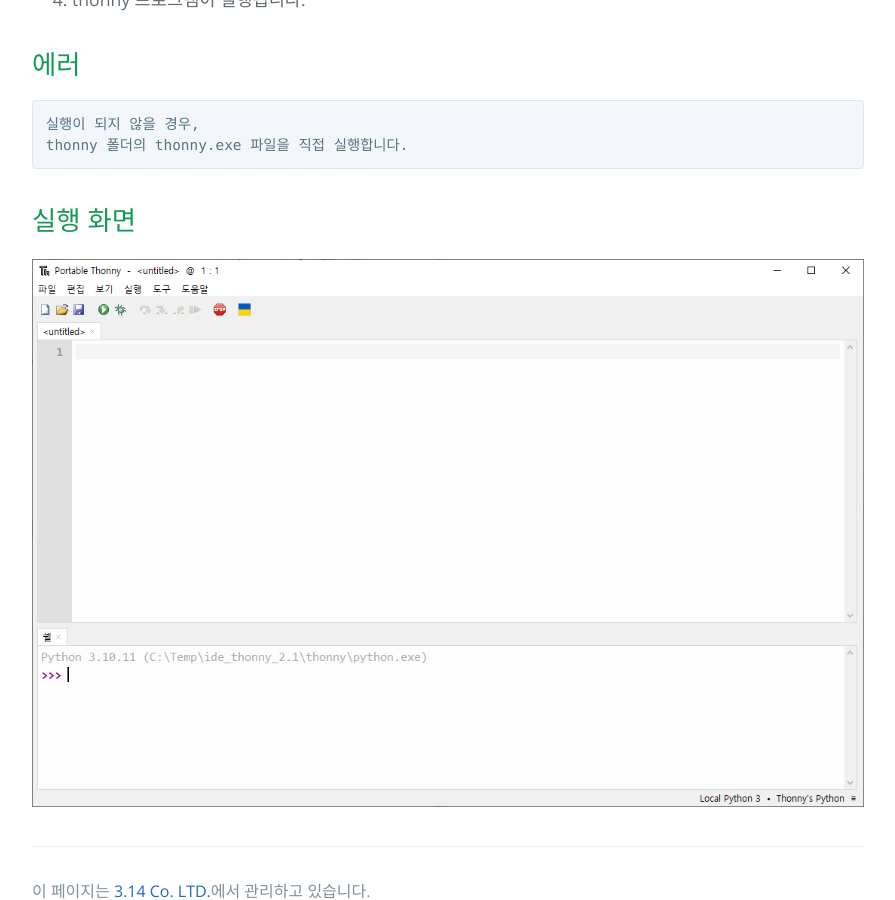
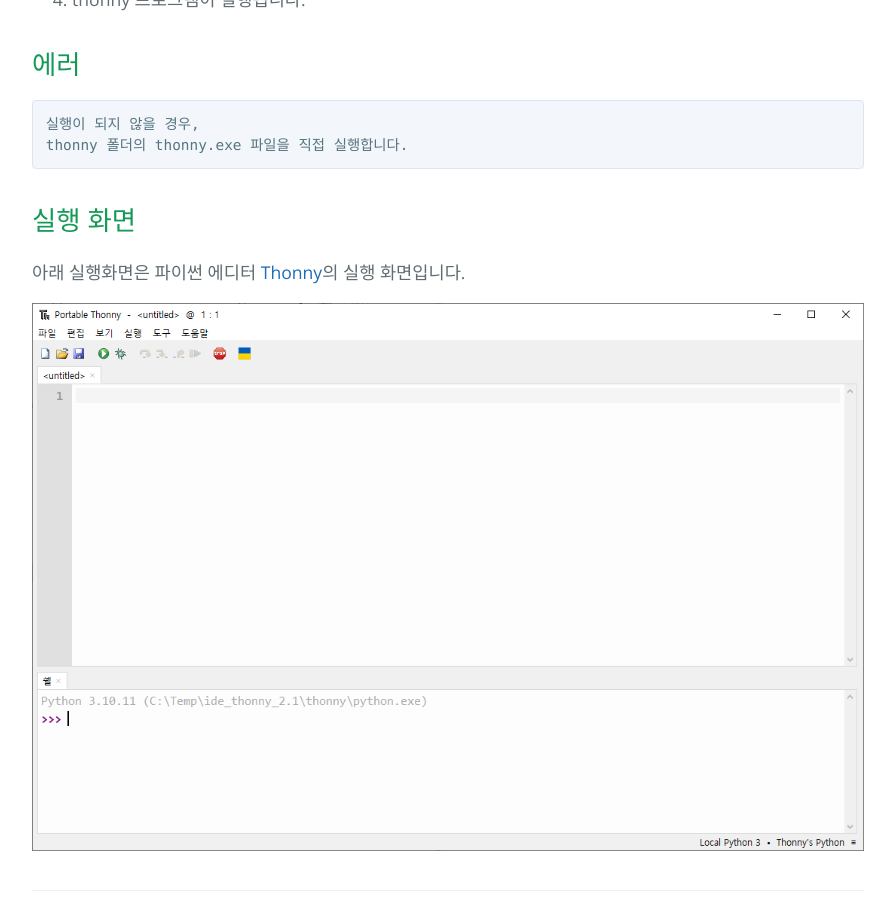
Before and after one commit to kamibot314/kamibot314.github.io, a Jekyll site: the page built from index.md, in a window 1280 px wide and 900 px high, scrolled down 834 px. Shown: the whole window, without its empty margins (192-1087 px from the left). Built offline with Jekyll 4.4.1, drawn with Linux system fonts in a browser that asks for light colours; our own code applies the rules of GitHub Pages for plain Markdown files.

Commit message:
Add files via upload

```diff
--- a/index.md
+++ b/index.md
@@ -25,4 +25,6 @@ thonny 폴더의 thonny.exe 파일을 직접 실행합니다.
 
 ## 실행 화면
 
+아래 실행화면은 파이썬 에디터 [Thonny](https://thonny.org/)의 실행 화면입니다.
+
 ![Octocat](/assets/img/thonny.png)
```
